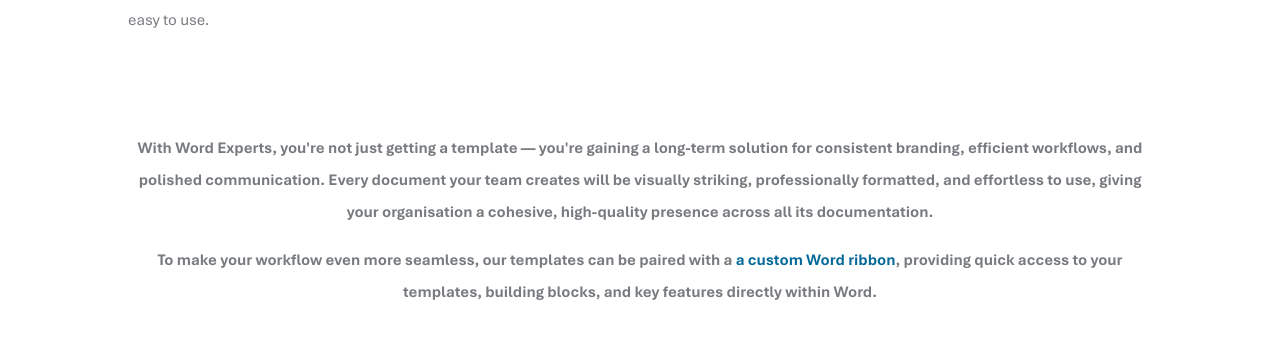
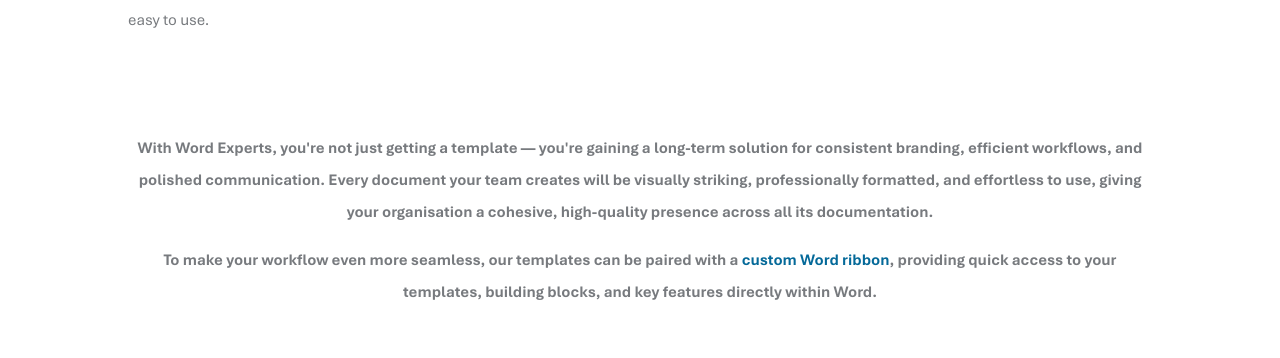
Before and after one commit to Office-Experts-Group/wordExperts, a Next.js app: page /word-document-template-creation in a window 1280 px wide. Shown: the part 6520-6878 px from the top of the page. Built offline with nearby package versions, Linux system fonts and the light colour scheme; no server answers.

Commit message:
fixed typos

```diff
--- a/app/word-document-template-creation/(components)/Conclusion.jsx
+++ b/app/word-document-template-creation/(components)/Conclusion.jsx
@@ -9,7 +9,7 @@
   return (
     <div className="animate-wrapper">
       <div className={styles.pageSegment} style={{ margin: "3rem 0" }}>
-        <AnimateOnScroll animation="slide-left" duration={1} delay={0}>
+        <AnimateOnScroll animation="fade-up" duration={1} delay={0}>
           <div className={styles.content}>
             <p style={{ fontWeight: "700", textAlign: "center" }}>
               With Word Experts, you're not just getting a template — you're
@@ -26,7 +26,7 @@
                 style={{ color: "#046999", fontWeight: "700" }}
                 href="/custom-toolbars-and-ribbons"
               >
-                a custom Word ribbon
+                custom Word ribbon
               </Link>
               , providing quick access to your templates, building blocks, and
               key features directly within Word.
--- a/app/word-document-template-creation/(components)/Segment6.jsx
+++ b/app/word-document-template-creation/(components)/Segment6.jsx
@@ -48,7 +48,7 @@
         </AnimateOnScroll>
       </div>
 
-      <AnimateOnScroll animation="slide-left" duration={1} delay={0}>
+      <AnimateOnScroll animation="slide-right" duration={1} delay={0}>
         <Image
           src={quick}
           alt="Quick Parts for Faster Document Creation icons"
--- a/styles/pageSegment.module.css
+++ b/styles/pageSegment.module.css
@@ -28,6 +28,8 @@
   z-index: 2;
   flex: 1;
   border-bottom: 15px solid #046999;
+  height: -moz-fit-content;
+  height: fit-content;
 }
 .imgWrapper img {
   width: 100%;
--- a/styles/pageSegment.module.scss
+++ b/styles/pageSegment.module.scss
@@ -24,6 +24,7 @@
   z-index: 2;
   flex: 1;
   border-bottom: 15px solid $theme;
+  height: fit-content;
   img {
     width: 100%;
     height: auto;
```
Also changed, not shown: 1 other file (tests, documents, lock files or other folders).
